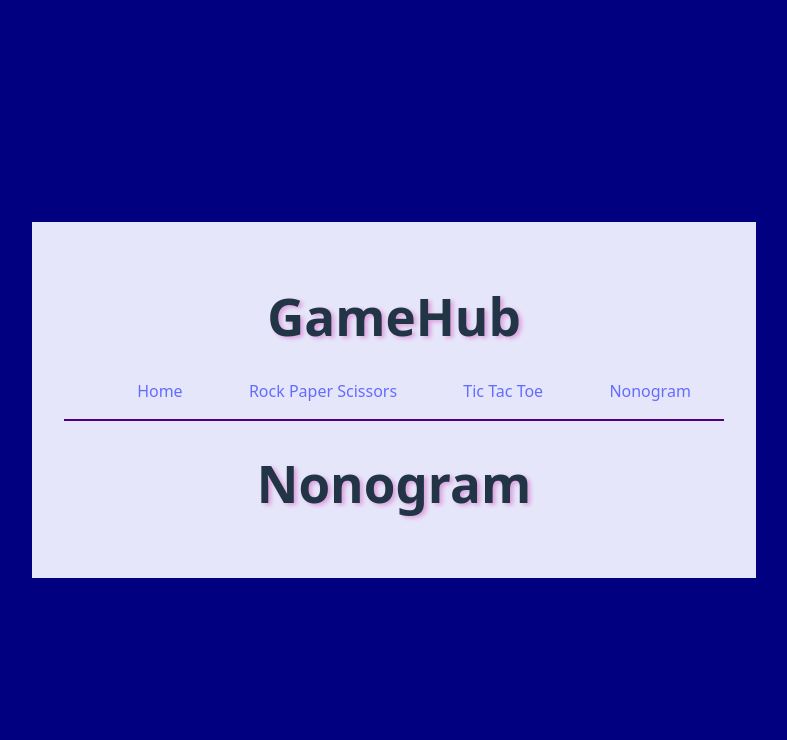
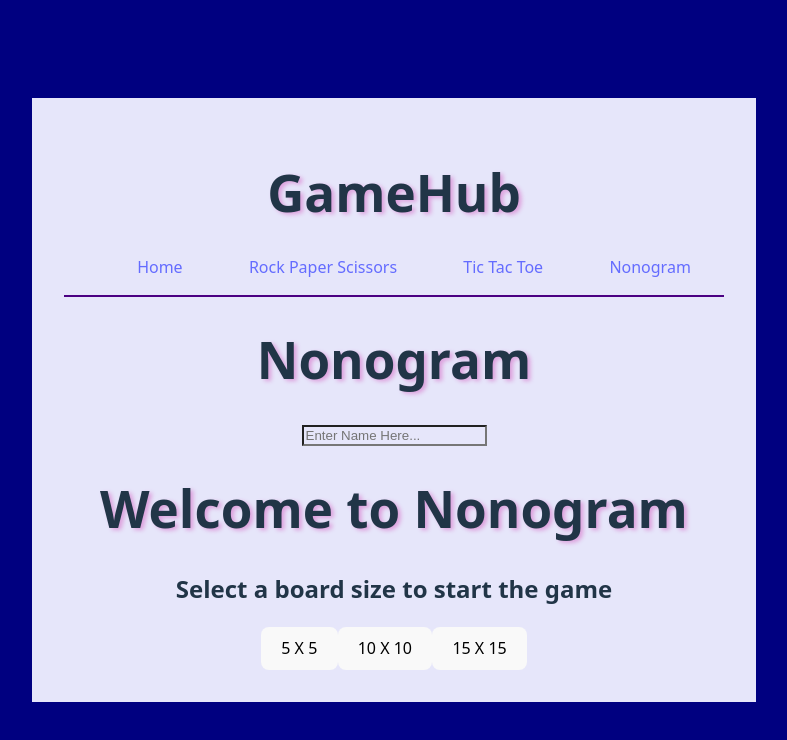
Before and after one commit to Legolas1148/404_Gamers_Not_Found_Final_Project, a React app: page /routes/nonogram in a window 1280 px wide. Shown: the top 740 px of the page, without its empty margins (246-1033 px from the left). Built offline with nearby package versions, Linux system fonts and the light colour scheme; the HTML template or start-up script is replaced by a standard one.

Commit message:
Nonogram Initial Menu and pages added. No game logic implemented so far.

```diff
--- a/components/navigation.jsx
+++ b/components/navigation.jsx
@@ -2,7 +2,7 @@ import { BrowserRouter as Router, Routes, Route, Link } from 'react-router-dom';
 import HomePage from '../routes/HomePage';
 import Rps from '../routes/rock-paper-scissors/rps';
 import TicTacToeGame from '../routes/tic-tac-toe/TicTacToe';
-import Nonogram from '../routes/nonogram/nonogram';
+import Nonogram from '../routes/nonogram/Nonogram';
 import '../styling/nav.css';
 
 function navigation(){
--- /dev/null
+++ b/routes/nonogram/components/WelcomeScreen.jsx
@@ -0,0 +1,48 @@
+function WelcomeScreen({gameState, setGameState})
+{
+    return (
+        <div className="welcome-screen">
+            <div>
+                <input type="text" id="username" name="username" required placeholder="Enter Name Here..." onInput={(e) => {
+                    e.preventDefault();
+                    setGameState(
+                        gameState => ({...gameState, userName: e.target.value}));
+                }}/>
+            </div>
+            <div>
+                <h1 className="mainHeader">Welcome to Nonogram</h1>
+                <h2 className="subHeader">Select a board size to start the game</h2>
+
+                <button onClick={(e) =>
+                    {
+                        e.preventDefault();
+                        setGameState(
+                            gameState => ({...gameState, gameStart: true, boardSize: 5}));
+                    }
+                }>
+                5 X 5
+                </button>
+                <button onClick={(e) =>
+                    {
+                        e.preventDefault();
+                        setGameState(
+                            gameState => ({...gameState, gameStart: true, boardSize: 10}));
+                    }
+                }>
+                10 X 10
+                </button>
+                <button onClick={(e) =>
+                    {
+                        e.preventDefault();
+                        setGameState(
+                            gameState => ({...gameState, gameStart: true, boardSize: 15}));
+                    }
+                }>
+                15 X 15
+                </button>
+            </div>
+        </div>
+    );
+}
+
+export default WelcomeScreen;
--- a/routes/nonogram/components/gameControls.jsx
+++ b/routes/nonogram/components/gameControls.jsx
@@ -1,7 +1,23 @@
-function GameControls()
+function GameControls({gameState, setGameState})
 {
     return (
-        <div className="game-controls"></div>
+        <div className="game-controls">
+            <button onClick={(e) => {
+                e.preventDefault();
+                setGameState(
+                    gameState => ({...gameState, setControl : gameState.control.CROSS}));
+            }}>X</button>
+            <button onClick={(e) => {
+                e.preventDefault();
+                setGameState(
+                    gameState => ({...gameState, setControl : gameState.control.FILL}));
+            }}>Fill</button>
+            <button onClick={(e) => {
+                e.preventDefault();
+                setGameState(
+                    gameState => ({...gameState, gameStart : false, gameOver: true}));
+            }}>Quit Game?</button>
+        </div>
     )
 }
 
--- a/routes/nonogram/nonogram.jsx
+++ b/routes/nonogram/nonogram.jsx
@@ -1,19 +1,40 @@
-import { nonogramClass } from './nonogramClass.js';
-import GameBoard from '/components/GameBoard.jsx';
-import GameControls from '/components/GameControls.jsx';
+import GameBoard from './components/GameBoard.jsx';
+import GameControls from './components/GameControls.jsx';
+import WelcomeScreen from './components/WelcomeScreen.jsx';
+import { useState } from 'react';
 
 function Nonogram()
 {
+    const [gameState, setGameState] = useState(
+        {
+            gameStart: false,
+            userName: null,
+            gameBoard: [[]],
+            boardSize: 0,
+            gameOver: false,
+            gameWon: false,
+            control: {CLEAR: 0, FILL: 1, CROSS: 2},
+            setControl: 0
+        }
+    );
+
     return (
         <div className="nonogram">
             <h1 className="mainHeader">Nonogram</h1>
             <div className="gameContainer">
-                <div className="gameBoard">
-                    {GameBoard}
-                </div>
-                <div className="controls">
-                    {GameControls}
-                </div>
+                {gameState.gameStart?
+                (
+                    <div>
+                    <GameBoard useState = {gameState} setGameState = {setGameState}></GameBoard>
+                    <GameControls useState = {gameState} setGameState = {setGameState}></GameControls>
+                    </div>
+                )
+                :
+                (
+                    <WelcomeScreen useState = {gameState} setGameState = {setGameState}></WelcomeScreen>
+                )
+                }
+
             </div>
         </div>
     );
--- a/routes/nonogram/nonogramClass.js
+++ b/routes/nonogram/nonogramClass.js
@@ -1,2 +1,7 @@
 export class nonogramClass{
+    constructor() {
+
+    }
+
+
 }
```
Also changed, not shown: routes/nonogram/components/gameBoard.jsx (+13 -2 lines).
